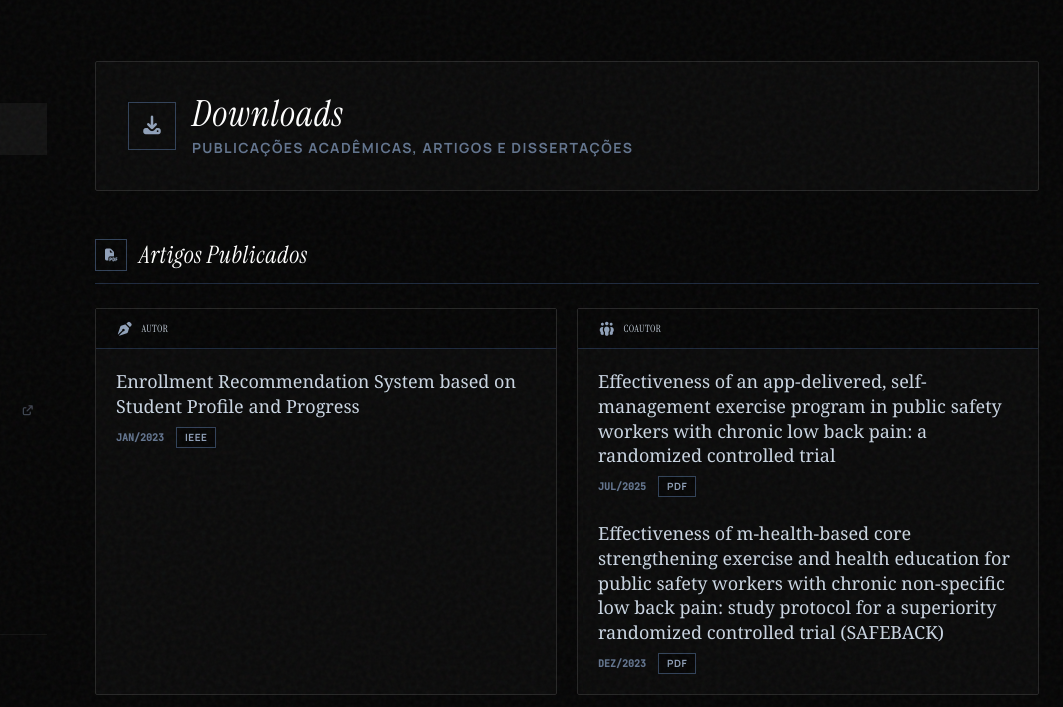
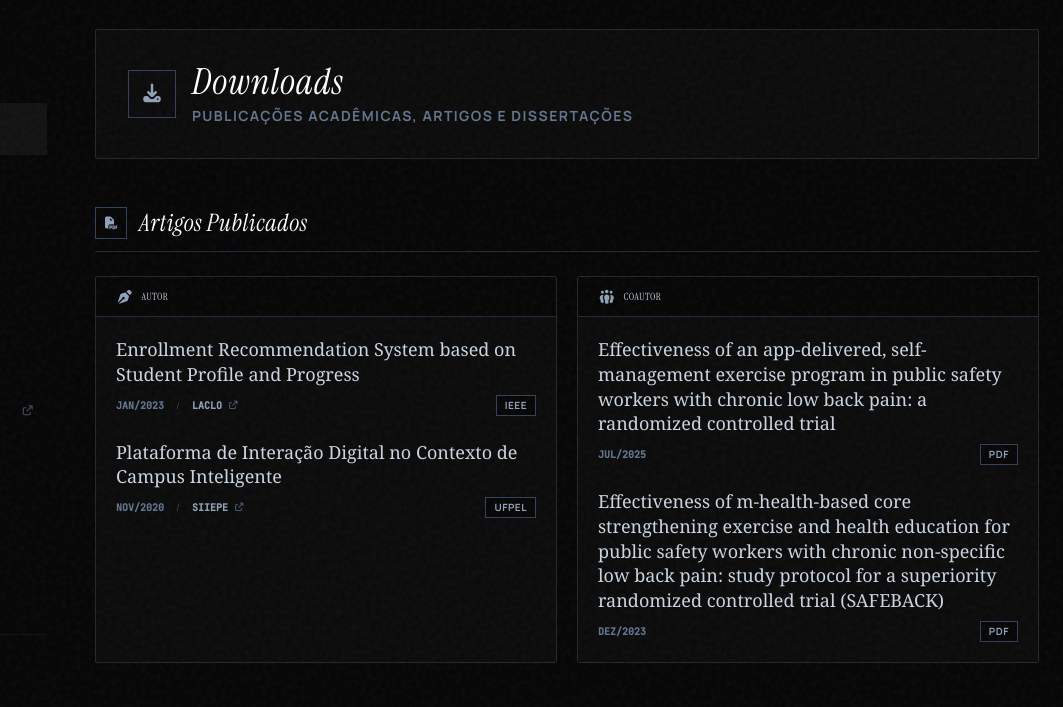
Before and after one commit to fgscaglioni/fgscaglioni.github.io, an Astro site: page /downloads in a window 1280 px wide. Shown: the part 93-800 px from the top of the page, 217-1280 px from the left. Built offline with nearby package versions, Linux system fonts and the light colour scheme; Astro itself is replaced by a stand-in of ours.

Commit message:
feat: add downloads page to showcase academic articles and dissertations

```diff
--- a/src/pages/downloads.astro
+++ b/src/pages/downloads.astro
@@ -14,9 +14,21 @@ const articles = [
         title:
           "Enrollment Recommendation System based on Student Profile and Progress",
         url: "https://doi.org/10.1109/LACLO56648.2022.10013424",
-        date: "Jan/2023",
+        event: "LACLO",
+        year: "2023",
+        month: "Jan",
+        event_url: "https://ieeexplore.ieee.org/document/10013424",
         badge: "IEEE",
       },
+      {
+        title: "Plataforma de Interação Digital no Contexto de Campus Inteligente",
+        url: "https://anais-siiepe.ufpel.edu.br/2020/CE_03692.pdf",
+        event: "SIIEPE",
+        year: "2020",
+        month: "Nov",
+        event_url: "https://anais-siiepe.ufpel.edu.br/2020/index.html",
+        badge: "UFPel",
+      }
     ],
   },
   {
@@ -29,14 +41,16 @@ const articles = [
         title:
           "Effectiveness of an app-delivered, self-management exercise program in public safety workers with chronic low back pain: a randomized controlled trial",
         url: "/public/papers/1-s2.0-S1413355525000619-main.pdf",
-        date: "Jul/2025",
+        year: "2025",
+        month: "Jul",
         badge: "PDF",
       },
       {
         title:
           "Effectiveness of m-health-based core strengthening exercise and health education for public safety workers with chronic non-specific low back pain: study protocol for a superiority randomized controlled trial (SAFEBACK)",
         url: "/public/papers/s13063-023-07833-9.pdf",
-        date: "Dez/2023",
+        year: "2023",
+        month: "Dez",
         badge: "PDF",
       },
     ],
@@ -60,11 +74,9 @@ const dissertations = [
 
   <article class="pt-8 pb-16">
     <!-- Page Header -->
-    <article class="pt-8 pb-16">
-      <!-- Page Header -->
-      <div
-        class="brutalist-card p-8 mb-12 sharp-hover relative overflow-hidden"
-      >
+    <div
+      class="brutalist-card p-8 mb-12 sharp-hover relative overflow-hidden"
+    >
         <div class="flex items-center gap-4 relative">
           <div
             class="w-12 h-12 border border-slate-700 bg-[#0a0a0a] flex items-center justify-center flex-shrink-0"
@@ -123,11 +135,26 @@ const dissertations = [
                       >
                         {item.title}
                       </a>
-                      <div class="flex items-center gap-3">
+                      <div class="flex flex-wrap items-center gap-3 mt-1">
                         <span class="text-[10px] font-mono uppercase font-bold text-slate-500">
-                          {item.date}
+                          {item.month}/{item.year}
                         </span>
-                        <span class="px-2 py-0.5 border border-slate-700 bg-[#050505] text-slate-400 text-[10px] uppercase font-bold tracking-wider">
+
+                        {item.event && (
+                          <>
+                            <span class="text-slate-700 text-[10px]">/</span>
+                            {item.event_url ? (
+                              <a href={item.event_url} target="_blank" rel="noopener noreferrer" class="text-[10px] font-mono uppercase font-bold text-slate-400 hover:text-white transition-colors group/link flex items-center gap-1.5">
+                                {item.event}
+                                <i class="fa-solid fa-arrow-up-right-from-square text-[8.5px] text-slate-600 group-hover/link:text-white transition-colors"></i>
+                              </a>
+                            ) : (
+                              <span class="text-[10px] font-mono uppercase font-bold text-slate-400">{item.event}</span>
+                            )}
+                          </>
+                        )}
+
+                        <span class="px-2 py-0.5 border border-slate-700 bg-[#050505] text-slate-400 text-[10px] uppercase font-bold tracking-wider ml-auto">
                           {item.badge}
                         </span>
                       </div>
@@ -181,6 +208,5 @@ const dissertations = [
           ))
         }
       </section>
-    </article>
   </article>
 </BaseLayout>
```
